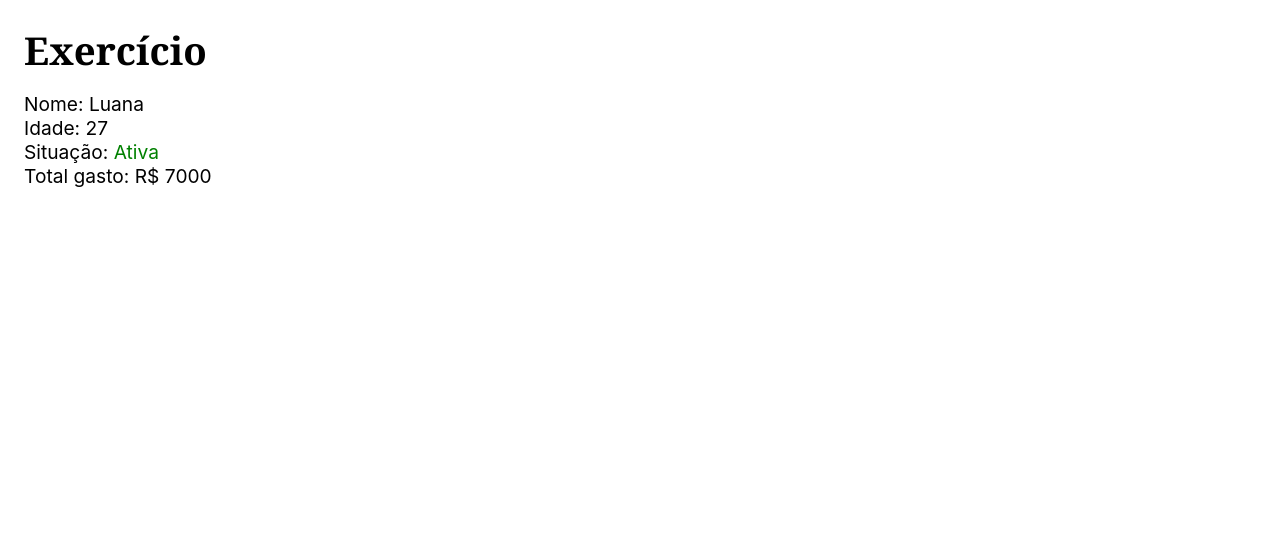
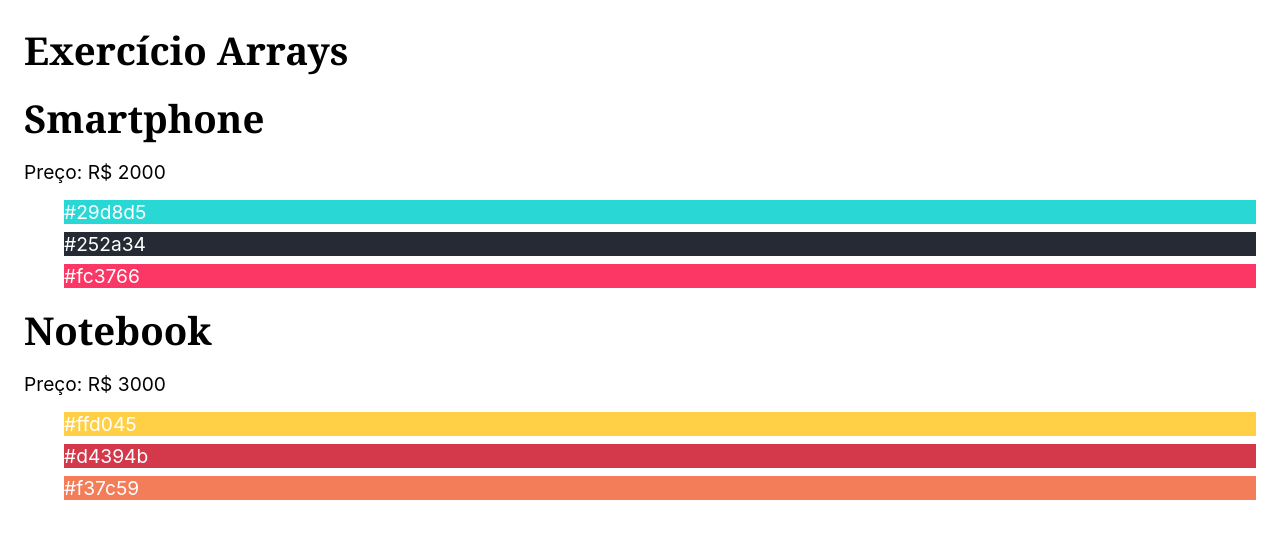
Before and after one commit to kabitschke/reactOrigamid, a React (Vite) app: page / in a window 1280 px wide. Shown: the top 538 px of the page. Built offline with nearby package versions, Linux system fonts and the light colour scheme.

Commit message:
exercicio array

```diff
--- a/src/App.jsx
+++ b/src/App.jsx
@@ -1,57 +1,11 @@
-// Mostre os dados da aplicação, como aprensetado no vídeo
-// Não utilize CSS externo, use o style para mudar as cores
-// Se a situação estiver ativa pinte de verde, inativa vermelho
-// Se o gasto for maior que 10000 mostre uma mensagem
-const luana = {
-  cliente: 'Luana',
-  idade: 27,
-  compras: [
-    { nome: 'Notebook', preco: 'R$ 2500' },
-    { nome: 'Geladeira', preco: 'R$ 3000' },
-    { nome: 'Smartphone', preco: 'R$ 1500' },
-  ],
-  ativa: true,
-};
-
-const mario = {
-  cliente: 'Mario',
-  idade: 31,
-  compras: [
-    { nome: 'Notebook', preco: 'R$ 2500' },
-    { nome: 'Geladeira', preco: 'R$ 3000' },
-    { nome: 'Smartphone', preco: 'R$ 1500' },
-    { nome: 'Guitarra', preco: 'R$ 3500' },
-  ],
-  ativa: false,
-};
-
-const frutas = ['Pêssego', 'Jabuticaba','Laranja', 'Maçã', 'Damasco', 'Goiaba', 'Banana', 'Uva', 'Ameixa'];
-
+import { Exercicio2 } from './components/Exercicio2';
+import { Exercicio1 } from './components/Exercicio1';
 const App = () => {
-  const dados = luana;
-
-  const total = dados.compras.reduce((acc, item)=> {
-          const precoNumero = Number(item.preco.replace(/\D/g, ''));
-          return acc + precoNumero;
-                },0);
-
   return (
     <div>
-      <h1>Exercício</h1>
-
-      <div>Nome: {dados.cliente}</div>
-      <div>Idade: {dados.idade}</div>
-      <div>
-        Situação: <span style={dados.ativa ? {color: 'green'} : {color: 'red'}}>{dados.ativa ? 'Ativa' : 'Inativa'}</span>
-      </div>
-    <div>
-      Total gasto: R$ {total} {total > 10000 ? 'Execedeu o teto de gastos' : ''}
-    </div>
-
-
+      <Exercicio2 />
     </div>
   );
-
 };
 
 export default App;
--- /dev/null
+++ b/src/components/Exercicio1.jsx
@@ -0,0 +1,74 @@
+export const Exercicio1 = () => {
+  // Mostre os dados da aplicação, como aprensetado no vídeo
+  // Não utilize CSS externo, use o style para mudar as cores
+  // Se a situação estiver ativa pinte de verde, inativa vermelho
+  // Se o gasto for maior que 10000 mostre uma mensagem
+  const luana = {
+    cliente: 'Luana',
+    idade: 27,
+    compras: [
+      { nome: 'Notebook', preco: 'R$ 2500' },
+      { nome: 'Geladeira', preco: 'R$ 3000' },
+      { nome: 'Smartphone', preco: 'R$ 1500' },
+    ],
+    ativa: true,
+  };
+
+  const mario = {
+    cliente: 'Mario',
+    idade: 31,
+    compras: [
+      { nome: 'Notebook', preco: 'R$ 2500' },
+      { nome: 'Geladeira', preco: 'R$ 3000' },
+      { nome: 'Smartphone', preco: 'R$ 1500' },
+      { nome: 'Guitarra', preco: 'R$ 3500' },
+    ],
+    ativa: false,
+  };
+
+  const livros = [
+    { nome: 'A Game of Thrones', ano: 1996 },
+    { nome: 'A Clash of Kings', ano: 1998 },
+    { nome: 'A Storm of Swords', ano: 2000 },
+  ];
+
+  const dados = luana;
+
+  const total2 = dados.compras.reduce((acc, item) => {
+    const precoNumero = Number(item.preco.replace(/\D/g, ''));
+    return acc + precoNumero;
+  }, 0);
+
+  const total = dados.compras
+    .map((item) => Number(item.preco.replace('R$ ', '')))
+    .reduce((acc, item) => {
+      return acc + item;
+    }, 0);
+
+  return (
+    <div>
+      <h1>Exercício</h1>
+
+      <div>Nome: {dados.cliente}</div>
+      <div>Idade: {dados.idade}</div>
+      <div>
+        Situação:{' '}
+        <span style={dados.ativa ? { color: 'green' } : { color: 'red' }}>
+          {dados.ativa ? 'Ativa' : 'Inativa'}
+        </span>
+      </div>
+      <div>
+        Total gasto: R$ {total}{' '}
+        {total > 10000 ? 'Execedeu o teto de gastos' : ''}
+      </div>
+
+      <ul>
+        {livros
+          .filter(({ ano }) => ano >= 1998)
+          .map(({ nome }) => (
+            <li>{nome}</li>
+          ))}
+      </ul>
+    </div>
+  );
+};
--- /dev/null
+++ b/src/components/Exercicio2.jsx
@@ -0,0 +1,47 @@
+export const Exercicio2 = () => {
+  // Organize os produtos como mostrado no vídeo
+  // Mostre apenas produtos que forem mais caros que R$ 1500
+  const produtos = [
+    {
+      id: 1,
+      nome: 'Smartphone',
+      preco: 'R$ 2000',
+      cores: ['#29d8d5', '#252a34', '#fc3766'],
+    },
+    {
+      id: 2,
+      nome: 'Notebook',
+      preco: 'R$ 3000',
+      cores: ['#ffd045', '#d4394b', '#f37c59'],
+    },
+    {
+      id: 3,
+      nome: 'Tablet',
+      preco: 'R$ 1500',
+      cores: ['#365069', '#47c1c8', '#f95786'],
+    },
+  ];
+
+  return (
+    <div>
+      <h1>Exercício Arrays</h1>
+
+      {produtos
+        .filter(({ preco }) => Number(preco.replace('R$ ', '')) > 1500)
+        .map((item) => (
+          <div key={item.id}>
+            <h1>{item.nome}</h1>
+            <p>Preço: {item.preco}</p>
+
+            <ul>
+              {item.cores.map((item) => (
+                <li style={{ backgroundColor: `${item}`, color: '#FFF' }}>
+                  {item}
+                </li>
+              ))}
+            </ul>
+          </div>
+        ))}
+    </div>
+  );
+};
```
